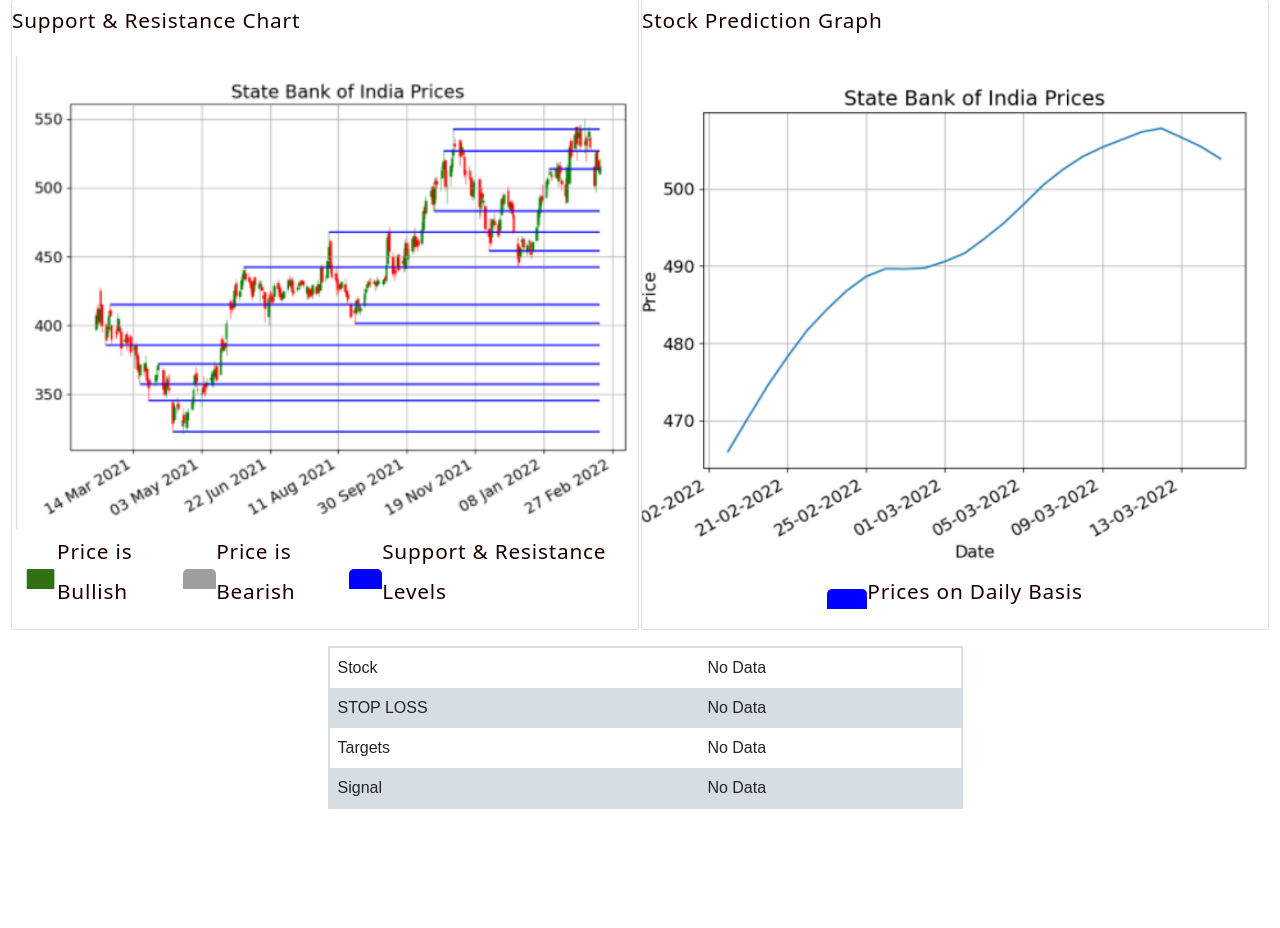
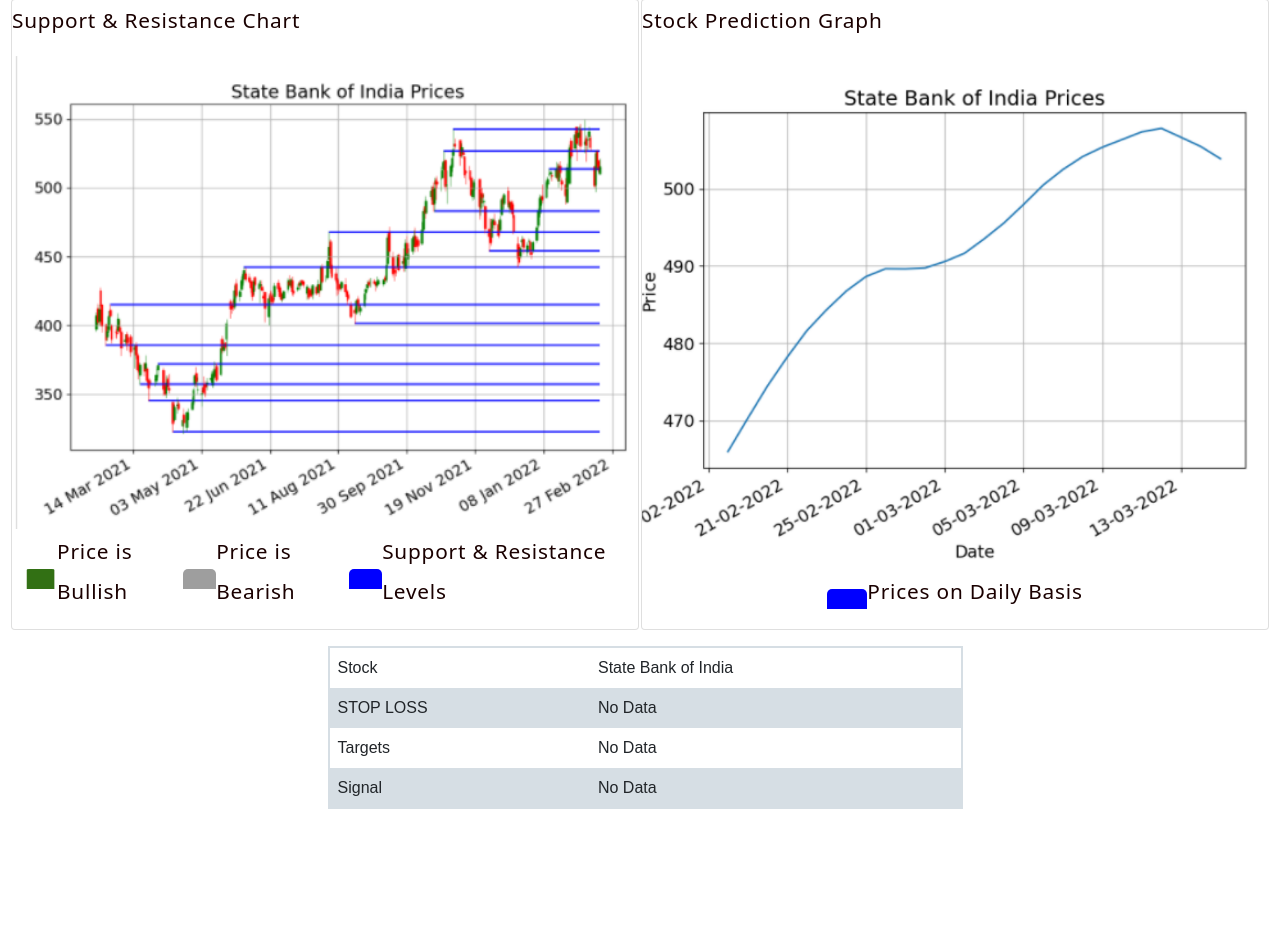
Before and after one commit to EU1182053/BE-Project, a Flask app: page / in a window 1280 px wide. Shown: the part 972-1900 px from the top of the page. Run offline with Flask 2, Linux system fonts and the light colour scheme; some libraries are stand-ins or nearby versions; grey boxes are pictures that could not be loaded.

Commit message:
first commit

```diff
--- a/app.py
+++ b/app.py
@@ -48,7 +48,7 @@
     # Enter the start and end dates using the method date(yyyy,m,dd)
     # stock = get_history(symbol=ticker, start=start, end=end, index=True)
     msft = yf.Ticker(ticker)
-
+    print(longName)
     # get stock info
 
     longName = msft.info["longName"]
@@ -133,7 +133,8 @@
     if request.method == "POST":
 
         current_userinput = request.form.get("stock", None)
-        company_data(current_userinput)
+        print(current_userinput)
+        # company_data(current_userinput)
         df = obtain_data(current_userinput, datetime.date.today() - relativedelta(months=6), datetime.date.today())
 
         detect_trend(df)
@@ -237,7 +238,7 @@
 
         def plot_all():
             figr, ax = plt.subplots()
-            plt.title(f'{longName} Prices')
+            plt.title('State Bank Of India Prices')
             candlestick_ohlc(ax, df.values, width=1, colorup='green', colordown='red', alpha=1)
             date_format = mpl_dates.DateFormatter('%d %b %Y')
             ax.grid(True)
@@ -311,7 +312,7 @@
         ax.set_ylabel('Price')
 
         # setting title
-        plt.title(f'{longName} Prices')
+        plt.title('State Bank Of India Prices')
         # Setting labels
 
         ax.set_xlabel('Date')
@@ -319,7 +320,7 @@
         ax.set_ylabel('Price')
 
         # setting title
-        plt.title(f'{longName} Prices')
+        plt.title('State Bank Of India Prices')
         # Formatting Date
 
         date_format = mpdates.DateFormatter('%d-%m-%Y')
@@ -366,7 +367,7 @@
         else:
             df = obtain_data(current_userinput, datetime.date.today() - relativedelta(years=16), datetime.date.today() )
 
-        company_data(current_userinput)
+        # company_data(current_userinput)
 
         last_closing = df['Close'].iloc[-2]
         last_closing1 = "₹" + str(round(df['Close'].iloc[-2], 2))
@@ -452,7 +453,7 @@
         ax.set_ylabel('Price')
 
         # setting title
-        plt.title(f'{longName} Prices')
+        plt.title('State Bank Of India Prices')
         # Setting labels
 
         ax.set_xlabel('Date')
@@ -460,7 +461,7 @@
         ax.set_ylabel('Price')
 
         # setting title
-        plt.title(f'{longName} Prices')
+        plt.title('State Bank Of India Prices')
         # Formatting Date
 
         date_format = mpdates.DateFormatter('%d-%m-%Y')
@@ -556,7 +557,7 @@
         ax.set_ylabel('Price')
 
         # setting title
-        plt.title(f'{longName} Prices')
+        plt.title('State Bank Of India Prices')
 
         # Formatting Date
         date_format = mpdates.DateFormatter('%d-%m-%Y')
@@ -597,7 +598,7 @@
         ax.set_ylabel('Price')
 
         # setting title
-        plt.title(f'{longName} Prices')
+        plt.title('State Bank Of India Prices')
         # Setting labels
 
         ax.set_xlabel('Date')
@@ -605,7 +606,7 @@
         ax.set_ylabel('Price')
 
         # setting title
-        plt.title(f'{longName} Prices')
+        plt.title('State Bank Of India Prices')
         # Formatting Date
 
         date_format = mpdates.DateFormatter('%d-%m-%Y')
--- a/templates/form.html
+++ b/templates/form.html
@@ -254,7 +254,7 @@
 	<table >
   <tr>
     <td>Stock</td>
-    <td>{{longName}}</td>
+    <td>State Bank of India</td>
 
   </tr>
   <tr>
@@ -747,7 +747,7 @@
 		<table >
 			<tr>
     <td>Company</td>
-    <td>{{longName}}</td>
+    <td>State Bank of India</td>
 
   </tr>
   <tr>
```
